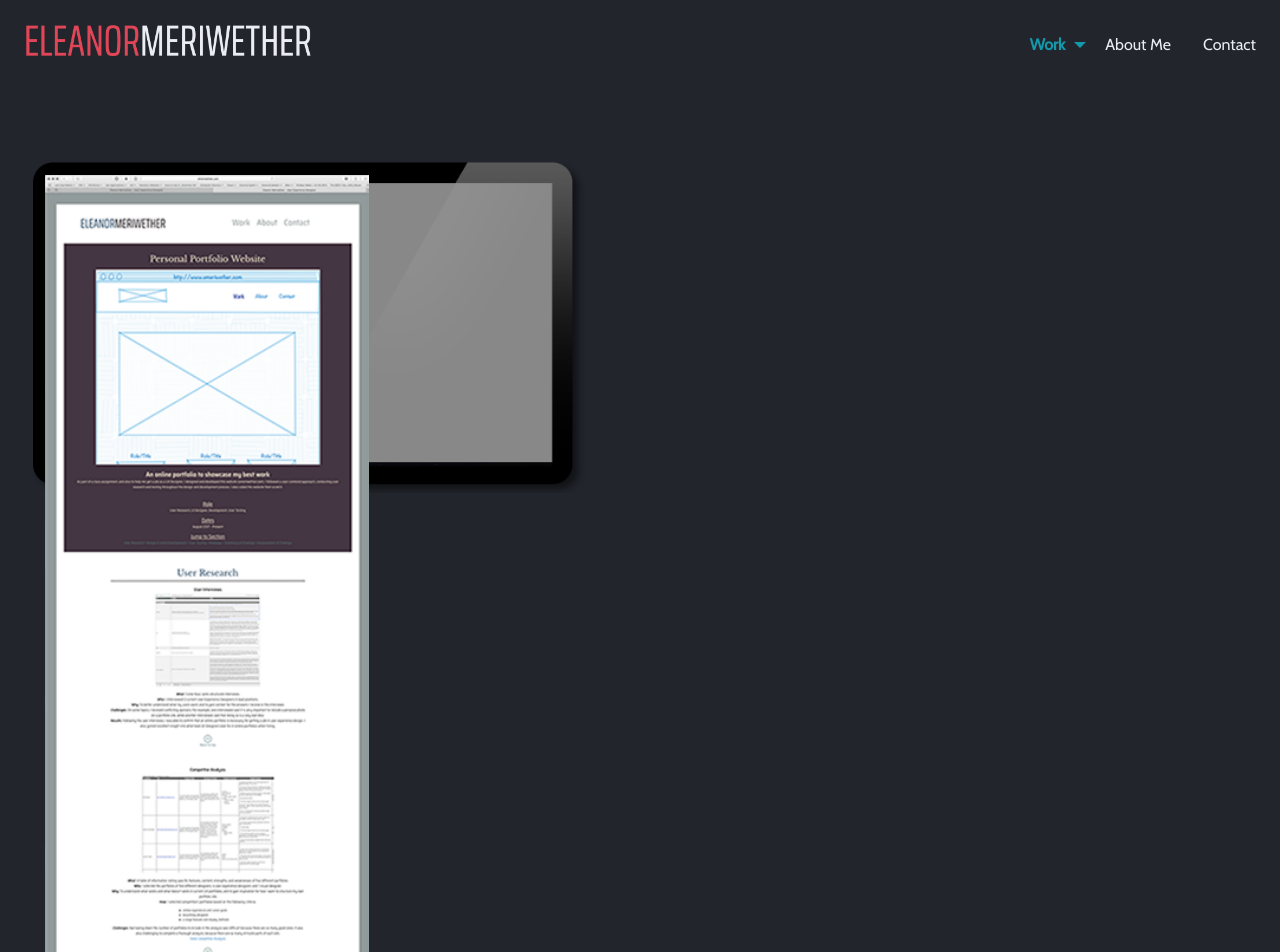
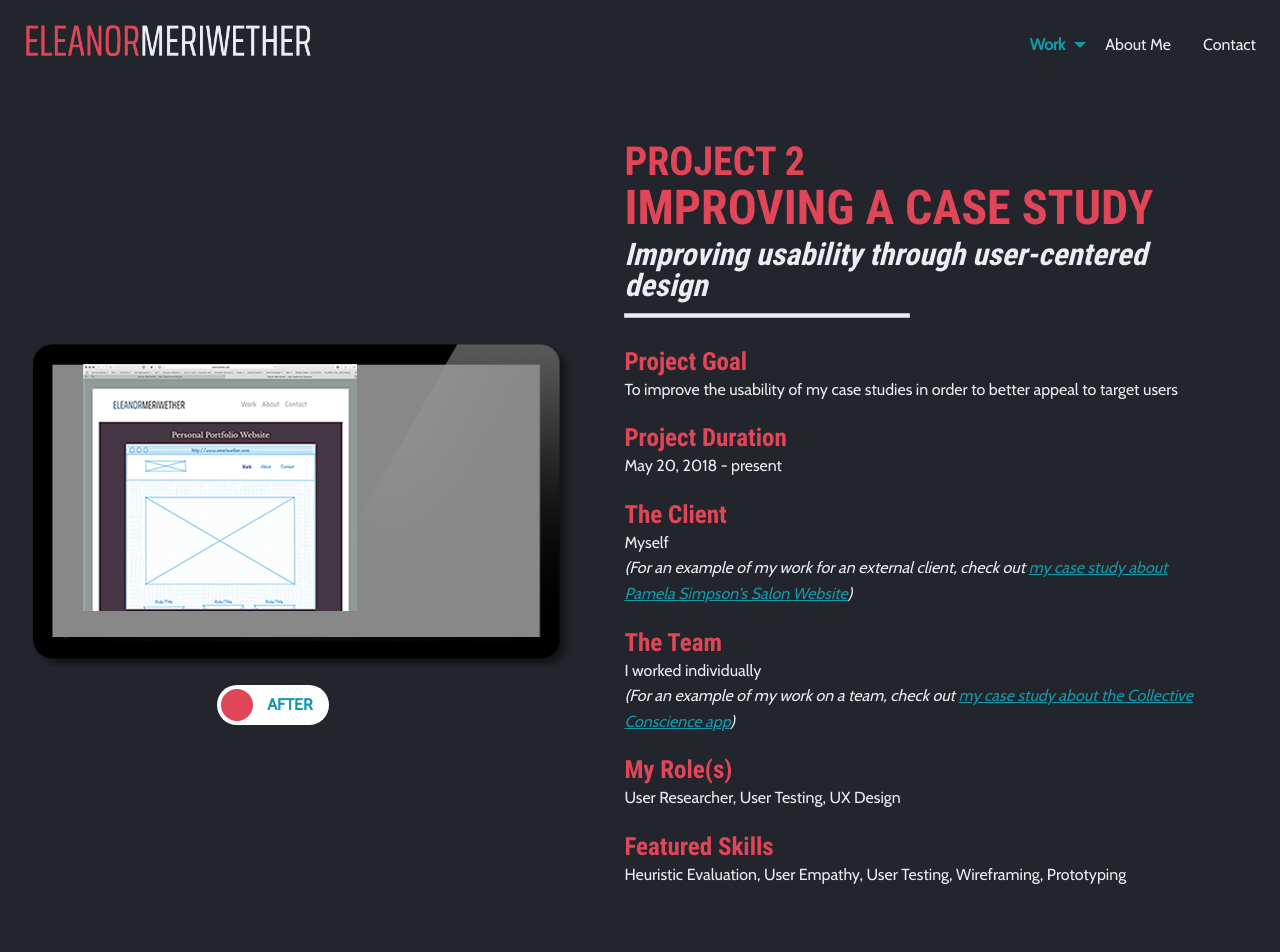
Before and after one commit to emeriwether/emeriwether.github.io, a Jekyll site: the page built from project.html, in a window 1280 px wide. Shown: the top 952 px of the page. Built offline with Jekyll 4.4.1, drawn with Linux system fonts in a browser that asks for light colours.

Commit message:
try to fix project header img

```diff
--- a/css2/project.css
+++ b/css2/project.css
@@ -15,25 +15,50 @@
     padding: 1em 1.5em 0 2em;
 }
 
-            #beforeAfterFrame {
-                background-size: contain;
-                background-repeat: no-repeat;
-                width: 100%;
-                height: auto;
-            }
+    #computer-empty {
+        overflow: hidden;
+        position: relative;
+        width: 540px;
+    }
 
-            #beforeAfterContainer {
-                overflow: scroll;
-                height: 10em;
-                padding-top: 0.8em;
-                padding-left: 0.78em;
-                padding-right: 8.5em;
-            }
+    #computer-screen {
+        overflow: hidden;
+        position: absolute;
+        height: 247px;
+        width: 445px;
+        left: 50px;
+        top: 20px;
+    }
 
-            #beforeAfterContainer img {
-                width: 80%;
-                height: auto;
-            }
+    .screen-landing {
+        left: 0;
+        line-height: 0;
+        position: absolute;
+        width: 100%;
+        transition: all 6s;
+        -o-transition: all 6s;
+        -ms-transition: all 6s;
+        -moz-transition: all 6s;
+        -webkit-transition: all 6s;
+    }
+
+    .screen-landing:hover {
+        cursor: pointer;
+        margin-top: -1036px;
+    }
+
+    img {
+        max-width: 100%;
+        width: auto\9;
+        height: auto;
+        vertical-align: middle;
+        border: 0;
+        -ms-interpolation-mode: bicubic;
+    }
+
+    .computer-empty img.computer {
+        width: 100%;
+    }
 
 
 .sectionUnderline {
--- a/project.html
+++ b/project.html
@@ -10,6 +10,7 @@
 <!-- BEGIN HEADER -->
 <header class="grid-container-padded">
     <div class="grid-x grid-margin-x align-middle">
+
         <!-- HEADER TEXT -->
         <div class="large-6 cell large-order-2" id="headerText">
             <h2 class="text-left">PROJECT 2</h2>
@@ -29,16 +30,20 @@
             <h4 class="text-left headerSectionLabel">Featured Skills</h4>
             <p class="text-left">Heuristic Evaluation, User Empathy, User Testing, Wireframing, Prototyping</p>
         </div>
+
         <!-- HEADER IMAGE -->
         <div class="large-6 cell large-order-1" id="headerImage">
             <div class="grid-x align-middle">
 
                 <!-- BEFORE & AFTER IMAGE -->
-                <div class="cell" id="beforeAfterFrame" style="background-image:url(images/project2/monitorFrame.png)">
+                <div class="cell" id="computer-empty">
 
-                    <div id="beforeAfterContainer" data-sticky-container>
-                        <img class="sticky" src="images/project2/oldPortfolio.png" data-sticky data-anchor="beforeAfterContainer">
+                    <div id="computer-screen">
+                        <div id="screen-landing">
+                            <img src="images/project2/oldPortfolio.png">
+                        </div>
                     </div>
+                    <img clas="computer" src="/images/project2/monitorFrame.png">
 
                 </div>
 
```
